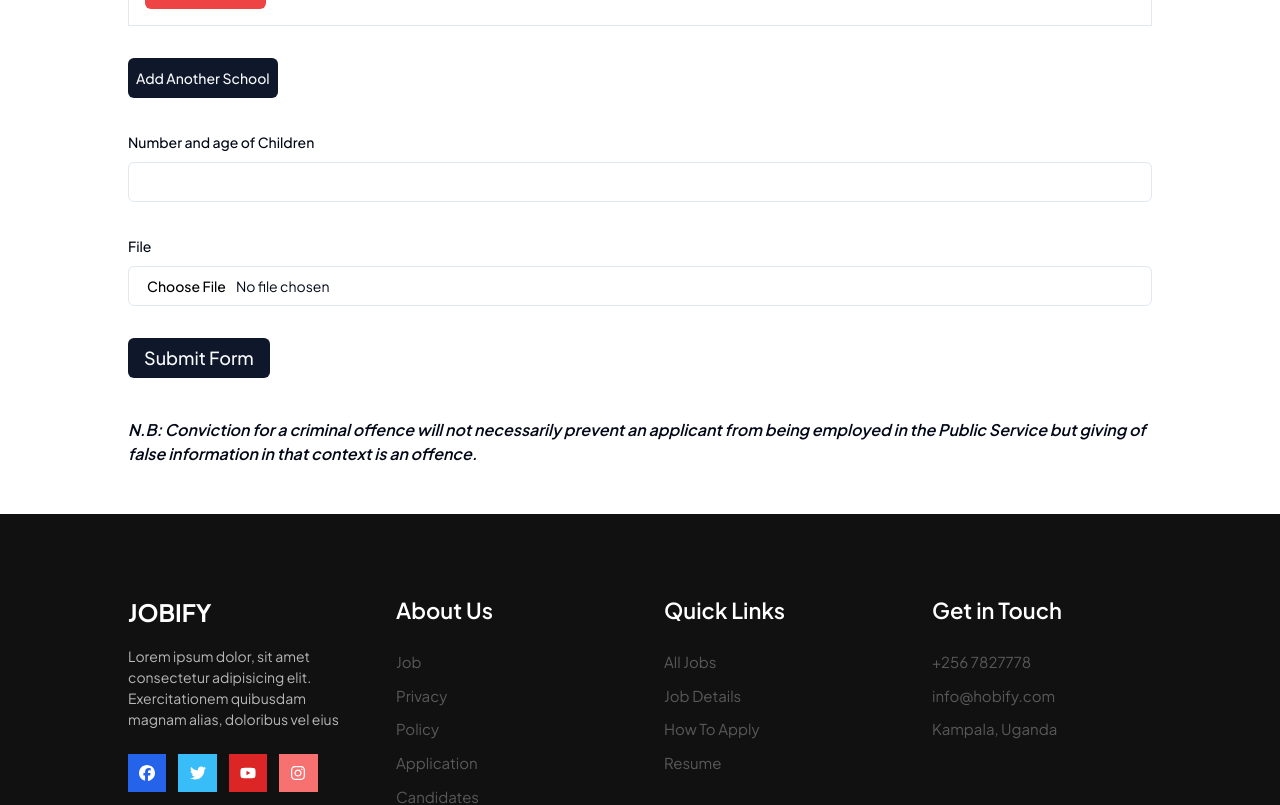
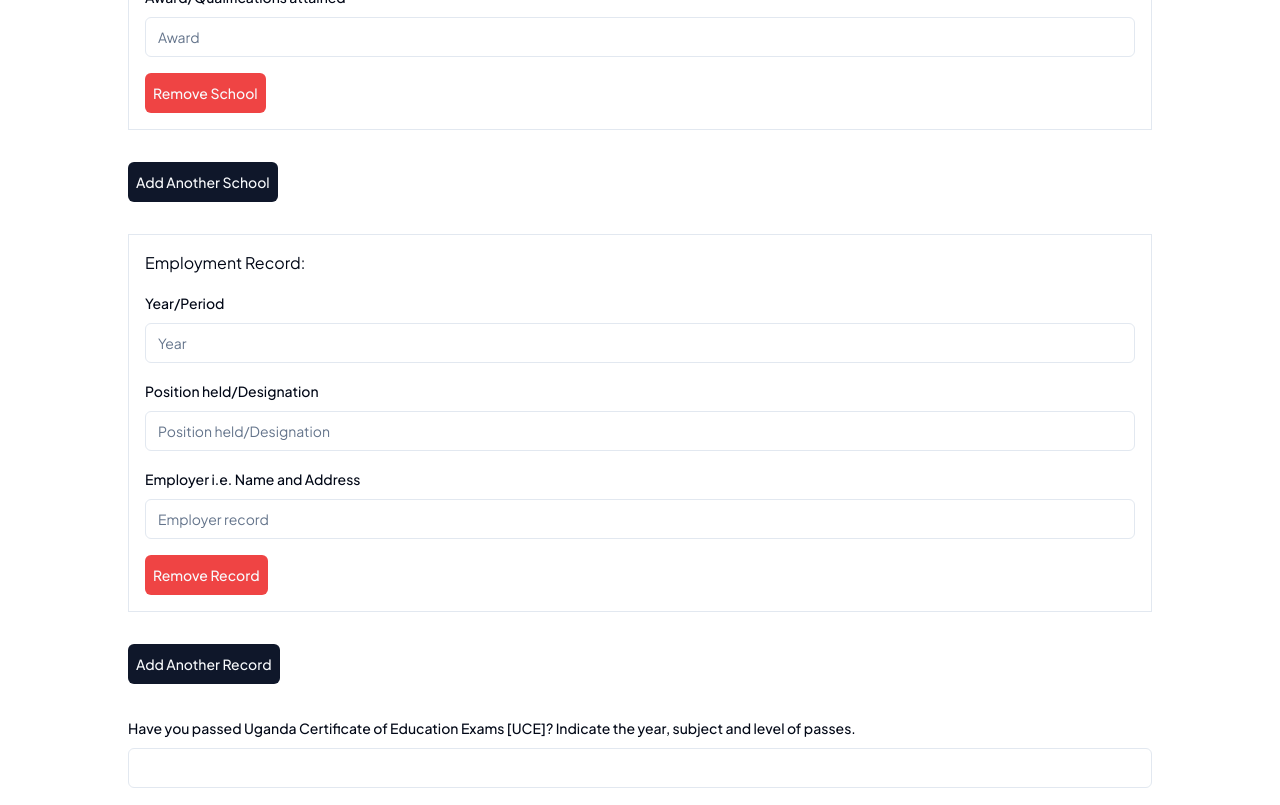
Before and after one commit to TroyMoses/job-portal, a Next.js app: page /jobs/application/1 in a window 1280 px wide. Shown: the part 2460-3265 px from the top of the page. Built offline with nearby package versions, Linux system fonts and the light colour scheme; no server answers.

Commit message:
uce field in form

```diff
--- a/src/app/jobs/application/[id]/page.tsx
+++ b/src/app/jobs/application/[id]/page.tsx
@@ -61,6 +61,17 @@ const formSchema = z.object({
       award: z.string().min(1, "Award is required"),
     })
   ),
+  employmentrecord: z.array(
+    z.object({
+      year: z
+        .string()
+        .min(4, "Enter a valid year")
+        .max(4, "Enter a valid year"),
+      position: z.string().min(1, "Position is required"),
+      employer: z.string().min(1, "Employer details are required"),
+    })
+  ),
+  uceyear: z.string().min(1).max(100),
 });
 
 const JobApplication = ({ params }: { params: { id: string } }) => {
@@ -93,12 +104,29 @@ const JobApplication = ({ params }: { params: { id: string } }) => {
       maritalstatus: "",
       children: "",
       schools: [{ year: "", schoolName: "", award: "" }],
+      employmentrecord: [{ year: "", position: "", employer: "" }],
+      uceyear: "",
     },
   });
 
-  const { fields, append, remove } = useFieldArray({
+  // Manage the "schools" array
+  const {
+    fields: schoolFields,
+    append: appendSchool,
+    remove: removeSchool,
+  } = useFieldArray({
     control: form.control,
-    name: "schools", // Manage the "schools" array
+    name: "schools",
+  });
+
+  // Manage the "employmentrecord" array
+  const {
+    fields: employmentFields,
+    append: appendEmployment,
+    remove: removeEmployment,
+  } = useFieldArray({
+    control: form.control,
+    name: "employmentrecord",
   });
 
   const fileRef = form.register("file");
@@ -154,6 +182,8 @@ const JobApplication = ({ params }: { params: { id: string } }) => {
         maritalstatus: values.maritalstatus,
         children: values.children,
         schools: values.schools,
+        employmentrecord: values.employmentrecord,
+        uceyear: values.uceyear,
       });
 
       form.reset();
@@ -546,7 +576,21 @@ const JobApplication = ({ params }: { params: { id: string } }) => {
                   )}
                 />
 
-                {fields.map((field, index) => (
+                <FormField
+                  control={form.control}
+                  name="children"
+                  render={({ field }) => (
+                    <FormItem>
+                      <FormLabel>Number and age of Children</FormLabel>
+                      <FormControl>
+                        <Input {...field} />
+                      </FormControl>
+                      <FormMessage />
+                    </FormItem>
+                  )}
+                />
+
+                {schoolFields.map((field, index) => (
                   <div key={field.id} className="space-y-4 border p-4">
                     <h2>Details of Schools/Institutions attended:</h2>
                     <FormField
@@ -569,7 +613,10 @@ const JobApplication = ({ params }: { params: { id: string } }) => {
                         <FormItem>
                           <FormLabel>School/Institution</FormLabel>
                           <FormControl>
-                            <Input {...field} placeholder="School or Institution Name" />
+                            <Input
+                              {...field}
+                              placeholder="School or Institution Name"
+                            />
                           </FormControl>
                           <FormMessage />
                         </FormItem>
@@ -593,7 +640,7 @@ const JobApplication = ({ params }: { params: { id: string } }) => {
                     <Button
                       type="button"
                       variant="destructive"
-                      onClick={() => remove(index)}
+                      onClick={() => removeSchool(index)}
                       className="text-sm px-2 py-1"
                     >
                       Remove School
@@ -605,19 +652,92 @@ const JobApplication = ({ params }: { params: { id: string } }) => {
                 <Button
                   type="button"
                   onClick={() =>
-                    append({ year: "", schoolName: "", award: "" })
+                    appendSchool({ year: "", schoolName: "", award: "" })
                   }
                   className="text-sm px-2 py-1"
                 >
                   Add Another School
                 </Button>
 
+                {schoolFields.map((field, index) => (
+                  <div key={field.id} className="space-y-4 border p-4">
+                    <h2>Employment Record:</h2>
+                    <FormField
+                      control={form.control}
+                      name={`employmentrecord.${index}.year`}
+                      render={({ field }) => (
+                        <FormItem>
+                          <FormLabel>Year/Period</FormLabel>
+                          <FormControl>
+                            <Input {...field} placeholder="Year" />
+                          </FormControl>
+                          <FormMessage />
+                        </FormItem>
+                      )}
+                    />
+                    <FormField
+                      control={form.control}
+                      name={`employmentrecord.${index}.position`}
+                      render={({ field }) => (
+                        <FormItem>
+                          <FormLabel>Position held/Designation</FormLabel>
+                          <FormControl>
+                            <Input
+                              {...field}
+                              placeholder="Position held/Designation"
+                            />
+                          </FormControl>
+                          <FormMessage />
+                        </FormItem>
+                      )}
+                    />
+                    <FormField
+                      control={form.control}
+                      name={`employmentrecord.${index}.employer`}
+                      render={({ field }) => (
+                        <FormItem>
+                          <FormLabel>Employer i.e. Name and Address</FormLabel>
+                          <FormControl>
+                            <Input {...field} placeholder="Employer record" />
+                          </FormControl>
+                          <FormMessage />
+                        </FormItem>
+                      )}
+                    />
+
+                    {/* Remove record entry button */}
+                    <Button
+                      type="button"
+                      variant="destructive"
+                      onClick={() => removeEmployment(index)}
+                      className="text-sm px-2 py-1"
+                    >
+                      Remove Record
+                    </Button>
+                  </div>
+                ))}
+
+                {/* Button to add another record */}
+                <Button
+                  type="button"
+                  onClick={() =>
+                    appendEmployment({ year: "", position: "", employer: "" })
+                  }
+                  className="text-sm px-2 py-1"
+                >
+                  Add Another Record
+                </Button>
+
                 <FormField
                   control={form.control}
-                  name="children"
+                  name="uceyear"
                   render={({ field }) => (
                     <FormItem>
-                      <FormLabel>Number and age of Children</FormLabel>
+                      <FormLabel>
+                        Have you passed Uganda Certificate of Education Exams{" "}
+                        {"["}UCE{"]"}? Indicate the year, subject and level of
+                        passes.
+                      </FormLabel>
                       <FormControl>
                         <Input {...field} />
                       </FormControl>
```
Also changed, not shown: convex/files.ts (+8 -1 lines), convex/schema.ts (+10 -1 lines).
